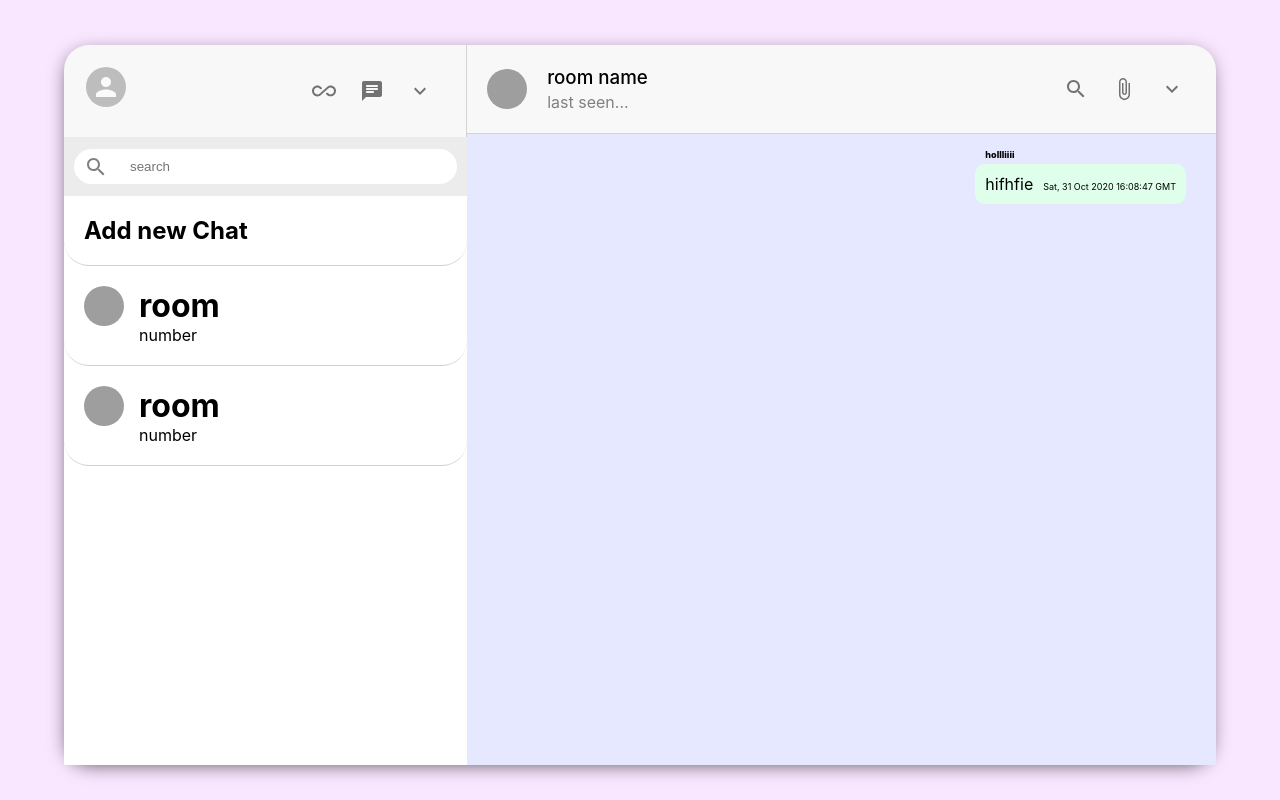
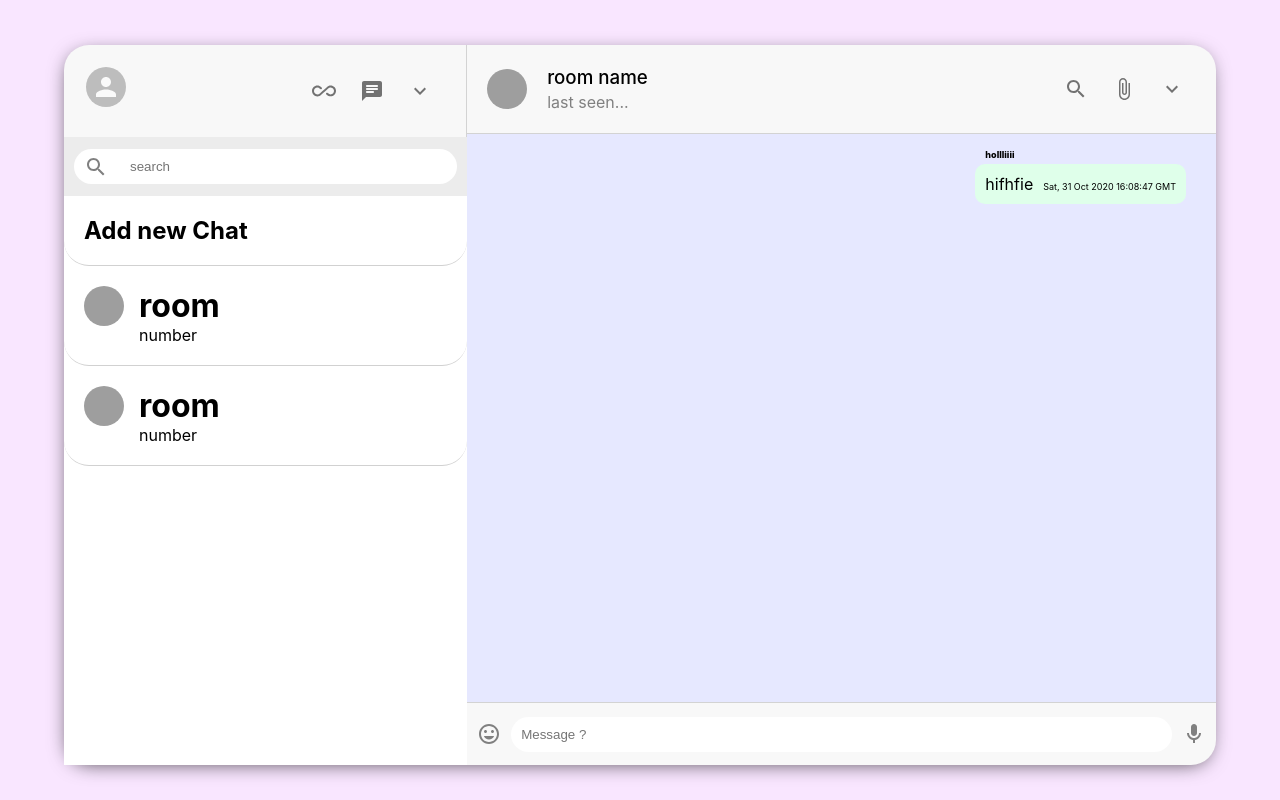
Before and after one commit to Surajv311/devs2chat, a React (Create React App) app: page / in a window 1280 px wide. Built offline with nearby package versions, Linux system fonts and the light colour scheme; grey boxes are pictures that could not be loaded.

Commit message:
added footer styling

```diff
--- a/src/Chat.css
+++ b/src/Chat.css
@@ -69,3 +69,35 @@
   margin-left: auto;
   background-color: rgb(223, 255, 234);
 }
+
+.chat__footer {
+  display: flex;
+  justify-content: center;
+  align-items: center;
+  height: 62px;
+  border-top: 1px solid lightgray;
+}
+
+.chat__footer > form {
+  flex: 1;
+  display: flex;
+}
+
+/* input inside of form inside of chat__footer */
+.chat__footer > form > input {
+  flex: 1;
+  outline-width: 0;
+  border-radius: 30px;
+  padding: 10px;
+  border: none;
+}
+
+.chat__footer > form > button {
+  /* when you press enter the button would act though its not displayed */
+  display: none;
+}
+
+.chat__footer > .MuiSvgIcon-root {
+  padding: 10px;
+  color: gray;
+}
--- a/src/Chat.js
+++ b/src/Chat.js
@@ -5,6 +5,11 @@ import React, { useState, useEffect } from 'react';
 import SearchOutlinedIcon from '@material-ui/icons/SearchOutlined';
 import AttachFileOutlinedIcon from '@material-ui/icons/AttachFileOutlined';
 import ExpandMoreSharpIcon from '@material-ui/icons/ExpandMoreSharp';
+import MoodIcon from '@material-ui/icons/Mood';
+import MicOutlinedIcon from '@material-ui/icons/MicOutlined';
+
+
+
 
 function Chat() {
 
@@ -88,13 +93,32 @@ function Chat() {
 
 
 
+{/* for inserting emoji icon */}
+<MoodIcon/>
+
+<form>
+<input
+// value = {input}
+// onChange = { (e) => setInput(e.target.value)}
+placeholder = "Message ?"
+type = "text"/>
+<button
+// onClick = {sendMessage}
+// type = "submit"
+>
+Send
+</button>
+</form>
+
+<MicOutlinedIcon/>
+
 
 
             </div>
 
 
         </div>
-    )
-}
+    );
+};
 
 export default Chat
```
